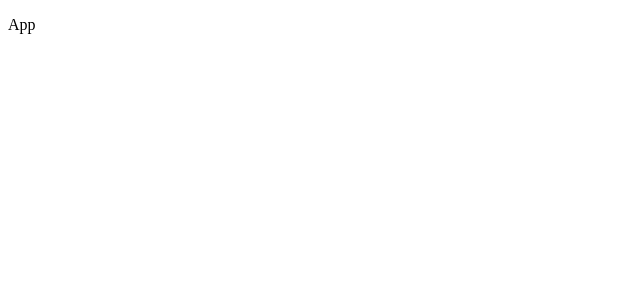
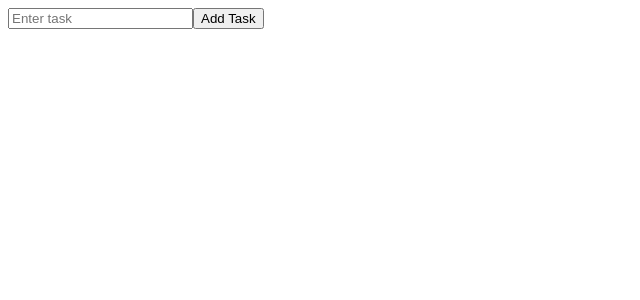
Before and after one commit to thecypherzen/dayTrakr, a React (Vite) app: page / in a window 1280 px wide. Shown: the top 300 px of the page, without its empty margins (0-640 px from the left). Built offline with nearby package versions, Linux system fonts and the light colour scheme.

Commit message:
component(form): create component and get input fields

```diff
--- a/src/App.jsx
+++ b/src/App.jsx
@@ -1,11 +1,11 @@
 import { useState } from 'react'
-
+import Form from './components/Form'
 
 function App() {
 
   return (
       <>
-	<p>App </p>
+	<Form />
       </>
   );
 }
--- /dev/null
+++ b/src/components/Form.jsx
@@ -0,0 +1,42 @@
+// Defines the main form component
+// Used to take in new task items
+
+import { useState, useEffect } from 'react'
+
+export default function Form(){
+    // Define state variables and handlers
+    const [taskInput, inputHandler] = useState("");
+    const [allTasks, addNewTask] = useState([]);
+
+    // Creates a new task obj an adds to all tasks
+    const createNewTask = function(e){
+	if (taskInput !== ''){
+	    const val = [...allTasks,
+			 {task: taskInput, id: getTaskId()}];
+	    //console.log(val);
+	    addNewTask(val);
+	} else{
+	    console.log("missing field");
+	}
+	e.preventDefault();
+    }
+    // Create a new task id
+    const getTaskId = function(){
+	return (
+	    new Date().getTime().toString(36) +
+		Math.random().toString(36).substr(2)
+	);
+    }
+
+    return (
+	<form onSubmit={(e) => createNewTask(e)}>
+	  <input onChange={(e) => inputHandler(e.target.value)}
+		 type="text" id="todo-input"
+		 placeholder="Enter task"
+		 value={taskInput}/>
+	  <button id="add-task-btn" className="btn">
+	    Add Task
+	  </button>
+	</form>
+    );
+}
```
